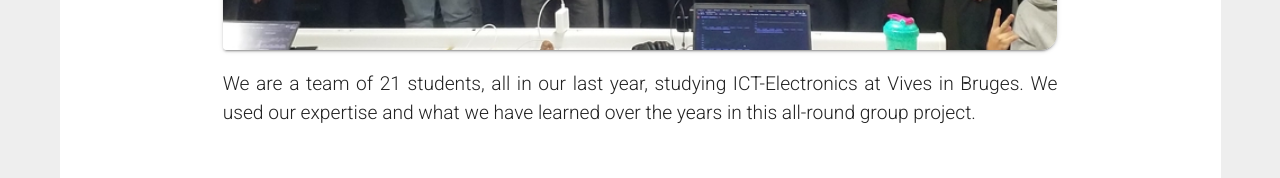
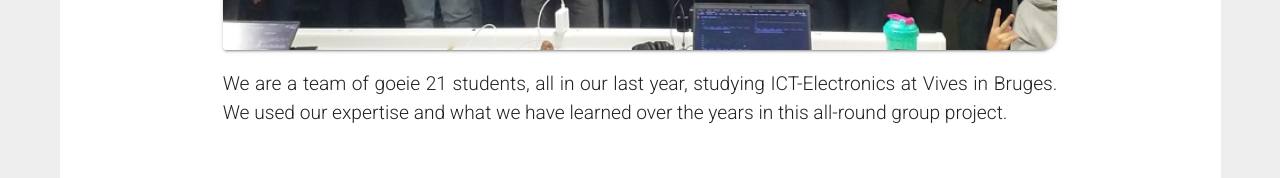
Before and after one commit to vives-projectwerk-2021/VueFrontendWebApp, a Vue app: page /about in a window 1280 px wide. Shown: the part 573-751 px from the top of the page. Built offline with nearby package versions, Linux system fonts and the light colour scheme; no server answers; a web font is replaced by a local one.

Commit message:
test commit

```diff
--- a/src/components/AboutPage.vue
+++ b/src/components/AboutPage.vue
@@ -11,7 +11,7 @@
           ></v-img>
         </v-card>
         <p class="text-h5 my-5 text-justify" dark>
-          We are a team of 21 students, all in our last year, studying
+          We are a team of goeie 21 students, all in our last year, studying
           ICT-Electronics at Vives in Bruges. We used our expertise and what we
           have learned over the years in this all-round group project.
         </p>
```
